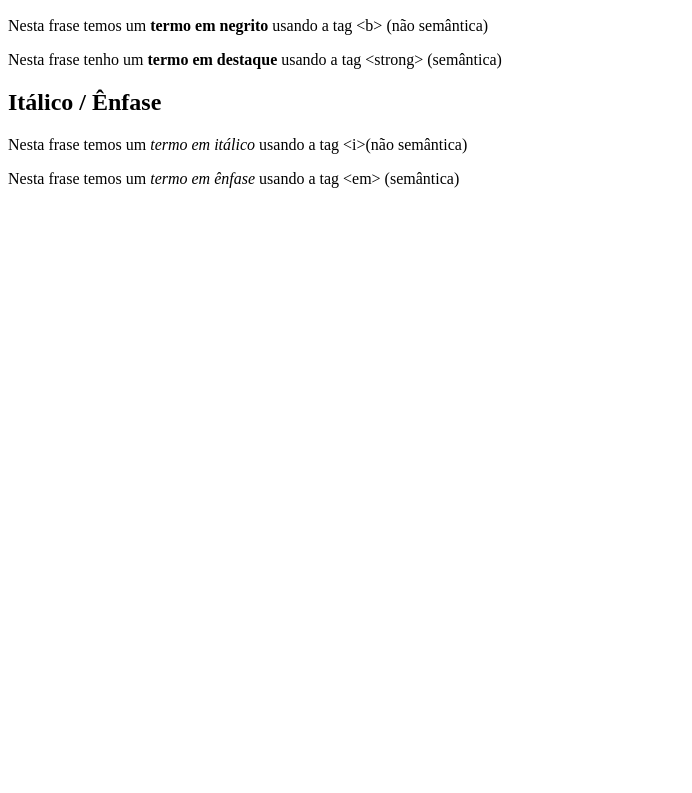
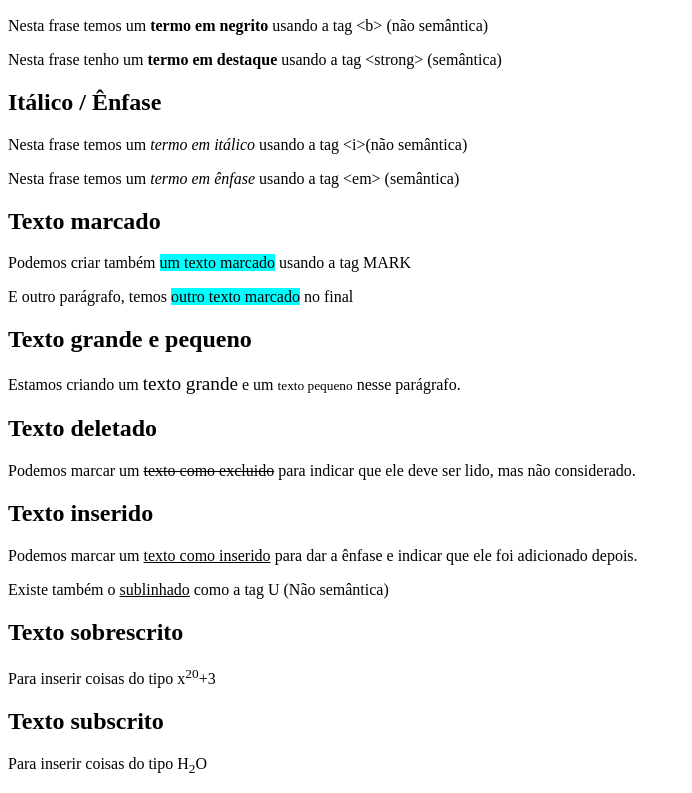
Before and after one commit to KetllySampaio/curso-de-html-css-curso-em-video, a plain HTML site: page Exercicios/EX 008/index.html in a window 1280 px wide. Shown: the part 110-903 px from the top of the page, without its empty margins (0-692 px from the left). Before the commit the page ends 800 px from the top, so only its background shows below. Drawn offline with Linux system fonts and the light colour scheme.

Commit message:
Update index.html

```diff
--- a/Exercicios/EX 008/index.html
+++ b/Exercicios/EX 008/index.html
@@ -4,6 +4,9 @@
     <meta charset="UTF-8">
     <meta name="viewport" content="width=device-width, initial-scale=1.0">
     <title>Formatação de textos</title>
+    <style>
+        mark{background-color: aqua;}
+    </style> <!--alterar a cor da marcação em todo o projeto-->
 </head>
 <body>
     <h1>Principais formatações</h1>
@@ -14,5 +17,19 @@
     <h2>Itálico / Ênfase</h2>
     <p>Nesta frase temos um <i>termo em itálico</i> usando a tag &lt;i&gt;(não semântica)</p>
     <p>Nesta frase temos um <em>termo em ênfase</em> usando a tag &lt;em&gt; (semântica)</p> <!-- <em> -->
+        <h2>Texto marcado</h2>
+        <p>Podemos criar também <mark style="background-color: aqua;">um texto marcado</mark> usando a tag MARK</p> <!-- <mark>-->
+        <p>E outro parágrafo, temos <mark>outro texto marcado</mark> no final </p>
+    <h2>Texto grande e pequeno</h2>
+    <p>Estamos criando um <big>texto grande</big> e um <small>texto pequeno</small> nesse parágrafo.</p>
+    <h2>Texto deletado</h2>
+    <p>Podemos marcar um <del>texto como excluido</del> para indicar que ele deve ser lido, mas não considerado.</p>
+    <h2>Texto inserido</h2>
+    <p>Podemos marcar um <ins>texto como inserido</ins> para dar a ênfase e indicar que ele foi adicionado depois.</p>
+    <p>Existe também o <u>sublinhado</u> como a tag U (Não semântica)</p> <!-- <u> -->
+    <h2>Texto sobrescrito</h2>
+    <p>Para inserir coisas do tipo x<sup>20</sup>+3</p>
+    <h2>Texto subscrito</h2>
+    <p>Para inserir coisas do tipo H<sub>2</sub>O</p>
 </body>
 </html>
```
